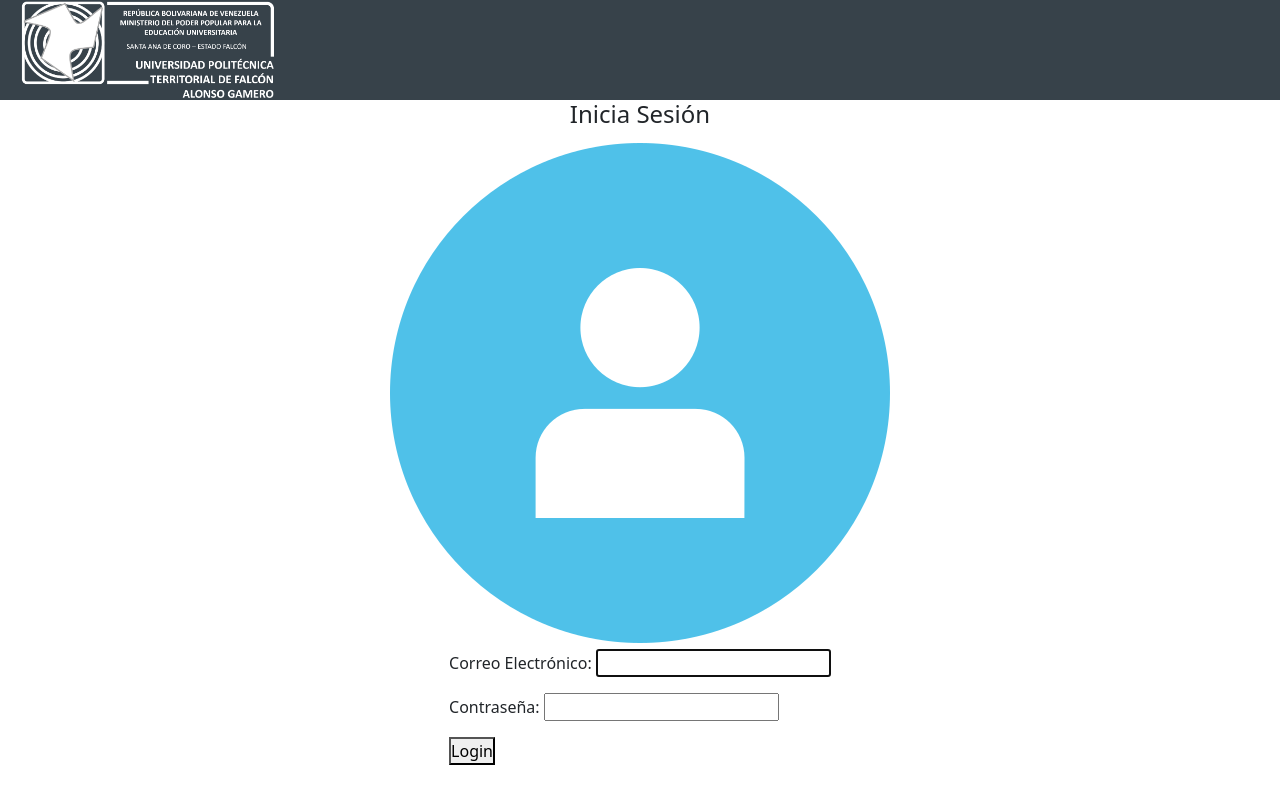
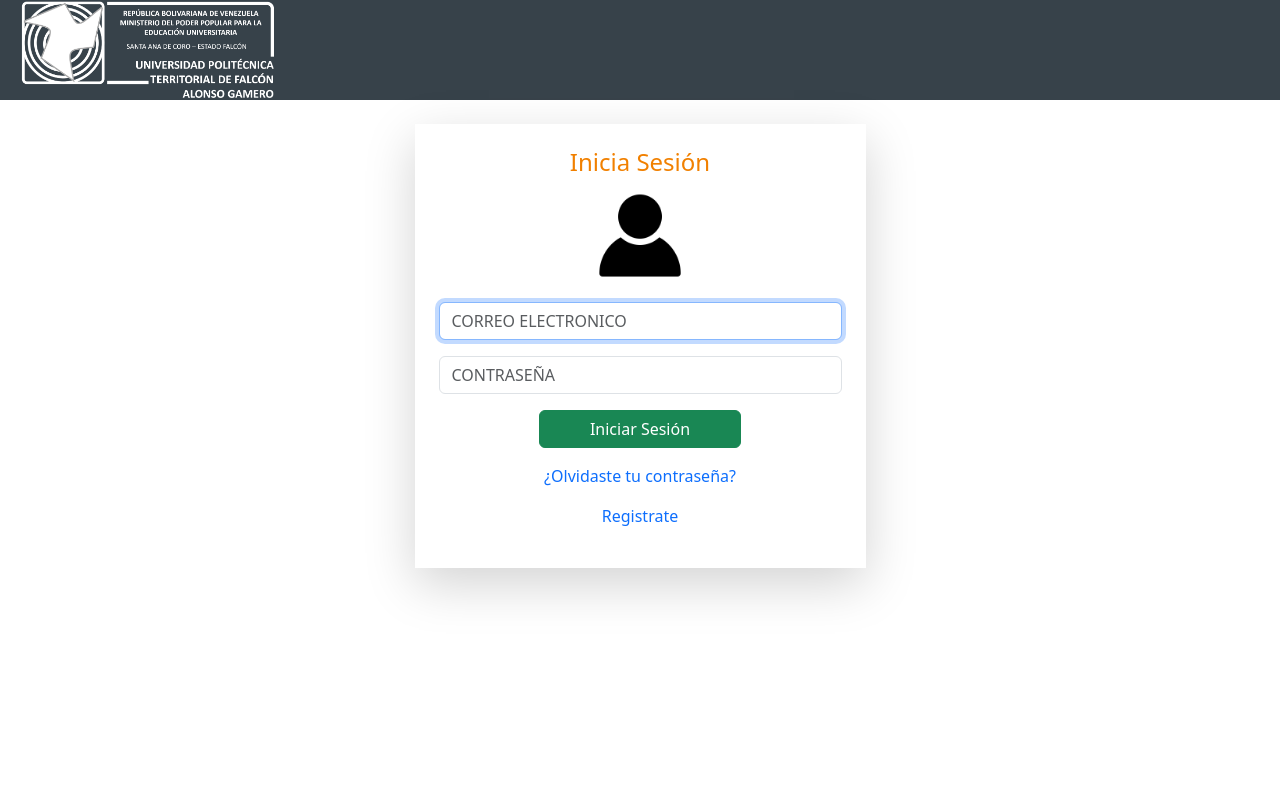
Before and after one commit to marcomelendezz/SistmaHistoriaClinicaYControlMedicoDiario, a Django app: page / in a window 1280 px wide. Run offline with Django 5.2, Linux system fonts and the light colour scheme.

Commit message:
pagina del login primera parte realizada

```diff
--- a/LoginRegister/forms.py
+++ b/LoginRegister/forms.py
@@ -8,17 +8,30 @@ class RegistroForm(UserCreationForm):
     class Meta:
         model = Usuario
         fields = ['nombre', 'apellido', 'email', 'cargo', 'password1', 'password2']
-        labels = {
-            'nombre': 'Nombre',
-            'apellido': 'Apellido',
-            'email': 'Correo Electrónico',
-            'cargo': 'Cargo',
-            'password1': 'Contraseña',
-            'password2': 'Confirmar Contraseña',
-        }
+
+    def __init__(self, *args, **kwargs):
+        super().__init__(*args, **kwargs)
+
+        # Aplicar clases de Bootstrap a todos los campos
+        for name, field in self.fields.items():
+            if name == 'cargo':
+                field.widget.attrs['class'] = 'form-select'
+            else:
+                field.widget.attrs['class'] = 'form-control'
+
+            # Placeholders opcionales
+            field.widget.attrs['placeholder'] = f'Ingrese {field.label.lower()}'
 
 # formulario de inicio de sesión
 
 class CustomLoginForm(AuthenticationForm):
-    username = forms.EmailField(widget=forms.EmailInput(attrs={'class': 'form-control', 'placeholder': 'Correo electrónico'}))
-    password = forms.CharField(widget=forms.PasswordInput(attrs={'class': 'form-control', 'placeholder': 'Contraseña'}))
+    def __init__(self, *args, **kwargs):
+        super().__init__(*args, **kwargs)
+        self.fields['username'].widget.attrs.update({
+            'class': 'form-control form-control-md',
+            'placeholder': 'CORREO ELECTRONICO'
+        })
+        self.fields['password'].widget.attrs.update({
+            'class': 'form-control form-control-md',
+            'placeholder': 'CONTRASEÑA'
+        })
--- a/LoginRegister/templates/LoginRegister/login.html
+++ b/LoginRegister/templates/LoginRegister/login.html
@@ -1,8 +1,57 @@
 {%extends "base/baselogin.html"%}
+{% block title %}Iniciar Sesión{% endblock %}
+{% load static %}
 {% block content %}
+<section class=" form_login">
+    <div class="container">
+        <div class=" row justify-content-center">
+            <div class="col-md-6 col-lg-5 mt-4">
+          <div class="shadow-lg">
+          <div class="card-body p-3 p-md-4">
+        <h4 class="text-center" style="color: #F18000;">Inicia Sesión</h4>
+    <img src="{% static 'base/img/gente1.png' %}" alt="" class="w-25 mx-auto d-block mb-3">
+
     <form method="post">
         {% csrf_token %}
-        {{ form.as_p }}
-        <button type="submit">Login</button>
+        <div class="mb-3">
+        {{ form.username }}
+        {% if form.username.errors %}
+            <div class="text-danger small mt-1">
+                {{ form.username.errors|striptags }}
+            </div>
+        {% endif %}
+    </div>
+    <div class="mb-3">
+        {{ form.password }}
+        {% if form.password.errors %}
+            <div class="text-danger small mt-1">
+                {{ form.password.errors|striptags }}
+            </div>
+        {% endif %}
+    </div>
+
+    <div class="d-grid gap-2 col-6 mx-auto">
+        <button type="submit" class="btn btn-success">
+            Iniciar Sesión
+        </button>
+    </div>
+    <p class="text-center mt-3">
+        <a href="#" class="text-decoration-none">
+            ¿Olvidaste tu contraseña?
+        </a>
+    </p>
+        <p class="text-center mt-3">
+        <a href="registro/" class="text-decoration-none">
+            Registrate
+        </a>
+    </p>
+    </div>
+    </div>
+    </div>
     </form>
+    </div>
+    </div>
+    </div>
+
+</section>
 {% endblock %}
--- a/LoginRegister/urls.py
+++ b/LoginRegister/urls.py
@@ -2,9 +2,13 @@
 from django.urls import path
 from . import views
 from django.contrib.auth import views as auth_views
+from .forms import CustomLoginForm
 
 urlpatterns = [
     # Agrega tus rutas aquí, por ejemplo:
-    path('', auth_views.LoginView.as_view(template_name='LoginRegister/login.html'), name='login'),
+    path('', auth_views.LoginView.as_view(
+        template_name='LoginRegister/login.html',
+        authentication_form=CustomLoginForm,
+    ), name='login'),
     path('registro/',views.register_view, name='register'),
 ]
--- a/base/static/base/css/stylelogin.css
+++ b/base/static/base/css/stylelogin.css
@@ -23,3 +23,9 @@ header{
     justify-content: center;
     height: auto;
 }
+
+.logo_login{
+    width: 10px;
+    height: auto;
+    margin-bottom: 20px;
+}
--- a/base/templates/base/baselogin.html
+++ b/base/templates/base/baselogin.html
@@ -13,15 +13,7 @@
     <img src="{% static 'base/img/logo_univ_uptag.png' %}" alt="Logo de la uni" class="logo_uni">
 </header>
 
-<section class=" form_login">
-    <h4>Inicia Sesión</h4>
-    <img src="{% static 'base/img/gente.png' %}" alt="">
+{% block content %}{% endblock %}
 
-    <form method="post">
-        {% csrf_token %}
-        {{ form.as_p }}
-        <button type="submit">Login</button>
-
-</section>
 </body>
 </html>
--- a/base/templates/base/baseregister.html
+++ b/base/templates/base/baseregister.html
@@ -3,6 +3,7 @@
 <head>
     <meta charset="UTF-8">
     <meta name="viewport" content="width=device-width, initial-scale=1.0">
+    <link href="https://cdn.jsdelivr.net/npm/bootstrap@5.3.8/dist/css/bootstrap.min.css" rel="stylesheet" integrity="sha384-sRIl4kxILFvY47J16cr9ZwB07vP4J8+LH7qKQnuqkuIAvNWLzeN8tE5YBujZqJLB" crossorigin="anonymous">
     <title>Registrarse</title>
 </head>
 <body>
```
Also changed, not shown: LoginRegister/templates/LoginRegister/register.html (+6 -1 lines), LoginRegister/views.py (+14 -1 lines), base/static/base/img/gente.png (deleted), base/static/base/img/gente1.png (added).
